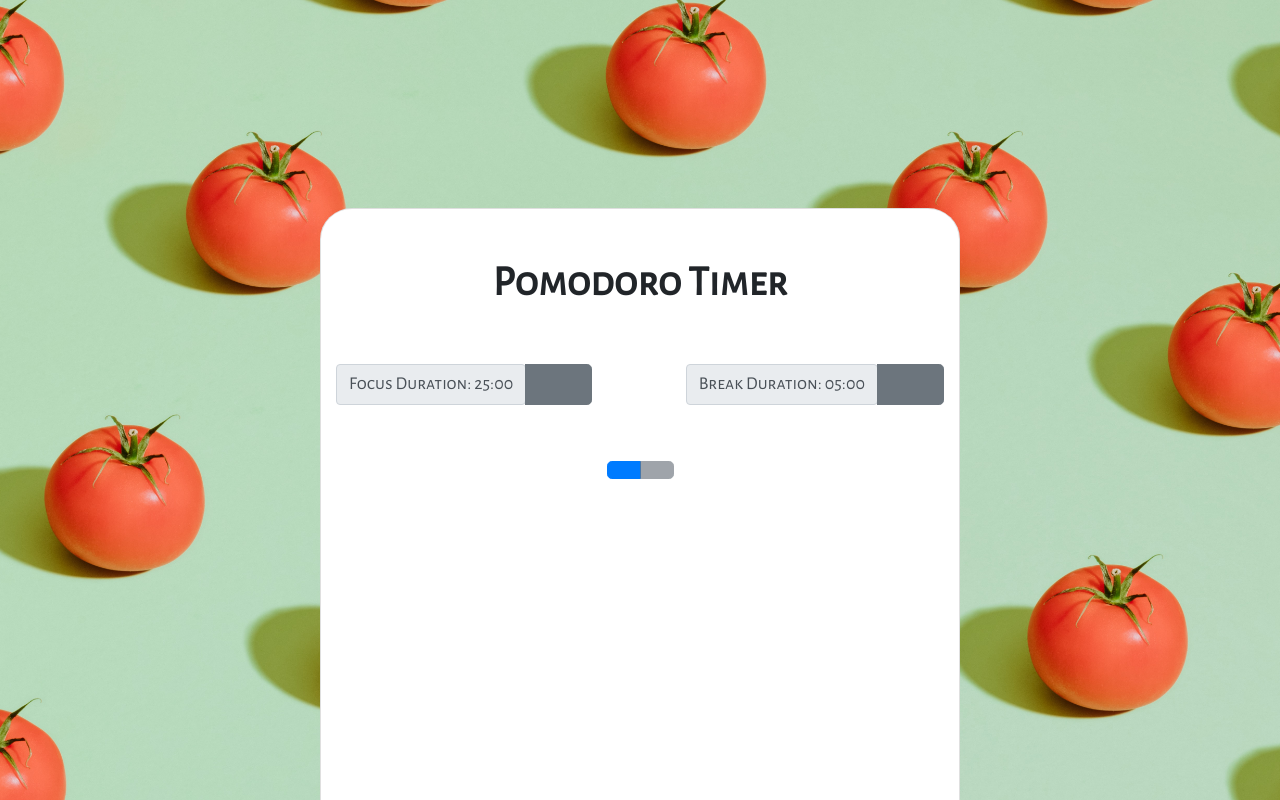
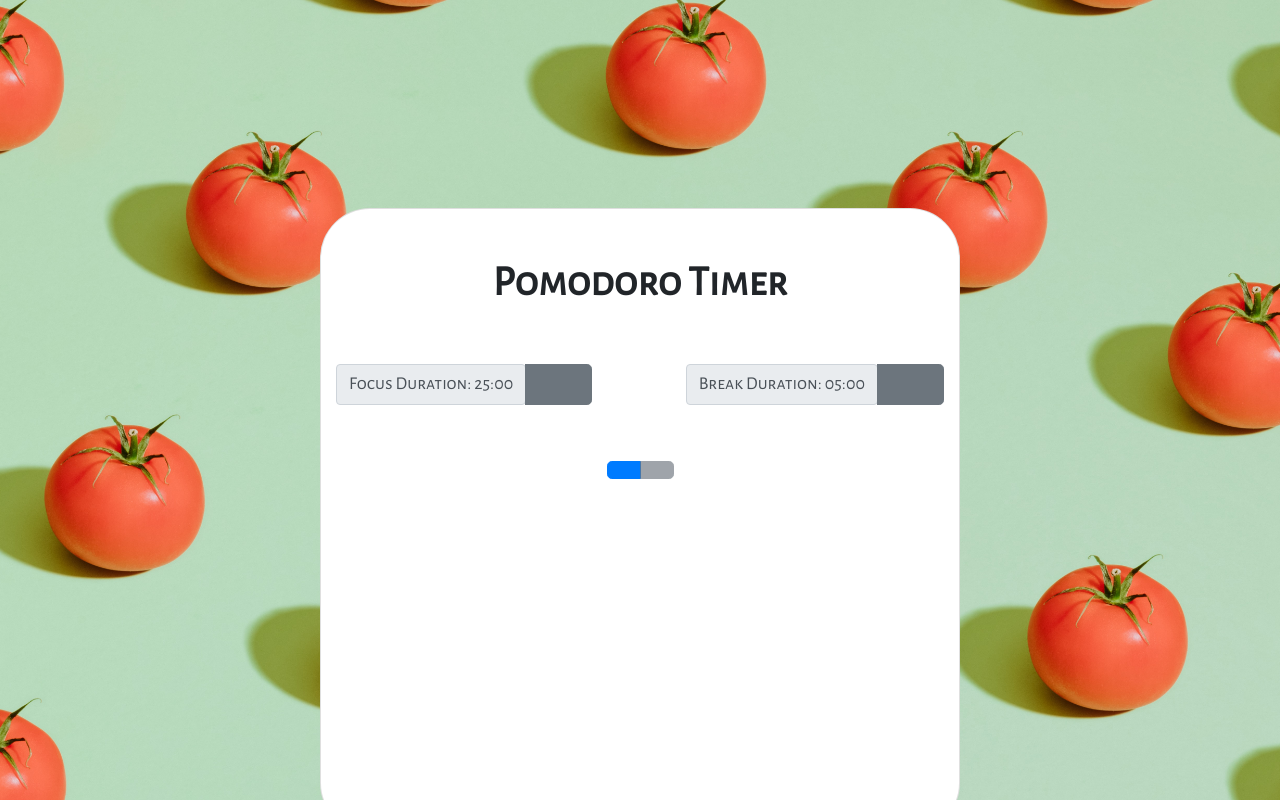
Before and after one commit to angelalouh/Project-Pomodoro-Timer, a React (Create React App) app: page / in a window 1280 px wide. Shown: the top 800 px of the page. Built offline with nearby package versions, Linux system fonts and the light colour scheme; a web font is replaced by a local one.

Commit message:
Changed border-radius from 5% to 50px;

```diff
--- a/src/App.css
+++ b/src/App.css
@@ -14,7 +14,7 @@
   left: 25%;
   width: 50%;
   height: 60%;
-  border-radius: 5%;
+  border-radius: 50px;
   font-family: 'Alegreya Sans SC', sans-serif;
 }
 
```
